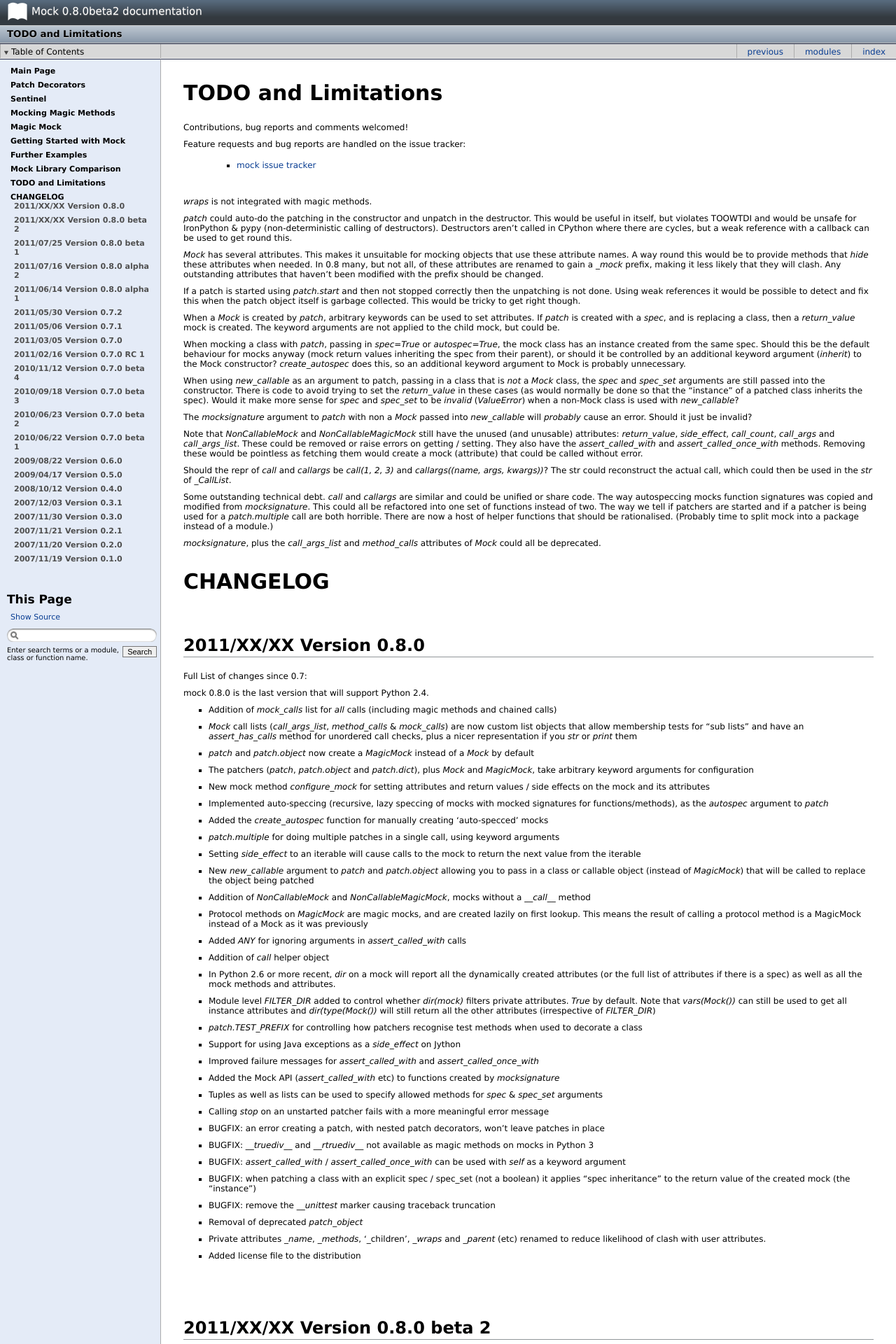
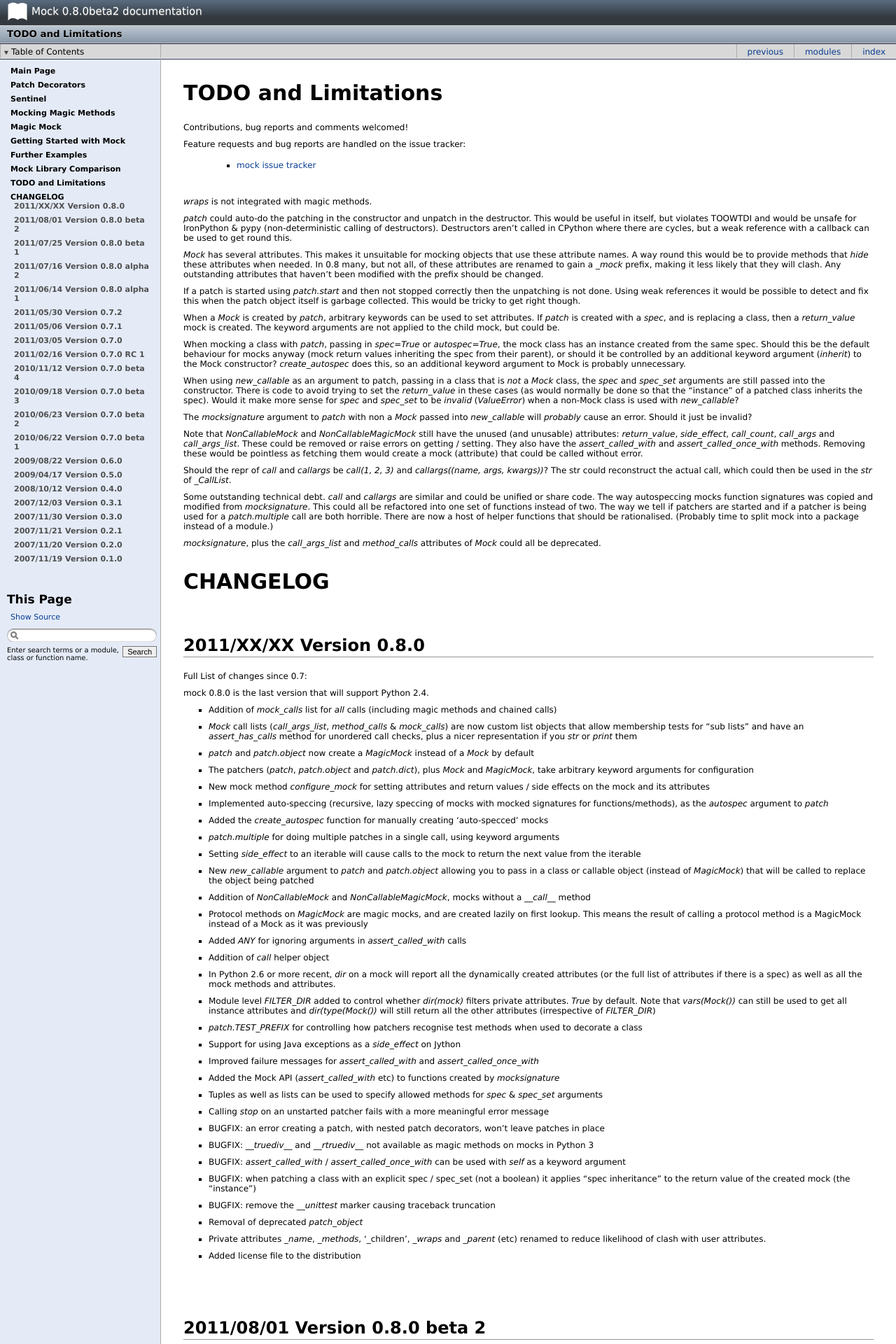
Before and after one commit to testing-cabal/mock, a Sphinx documentation site: the page built from docs/changelog.txt, in a window 1280 px wide. Shown: the top 1920 px of the page at 70% size. Built offline with Sphinx 7.4.7, drawn with Linux system fonts in a browser that asks for light colours; pages that are not in the unit, such as notebooks, are missing from menus.

Commit message:
Release data for 0.8 beta 2

```diff
--- a/docs/changelog.txt
+++ b/docs/changelog.txt
@@ -152,7 +152,7 @@
 * Added license file to the distribution
 
 
-2011/XX/XX Version 0.8.0 beta 2
+2011/08/01 Version 0.8.0 beta 2
 -------------------------------
 
 * Setting `side_effect` to an iterable will cause calls to the mock to return
```
